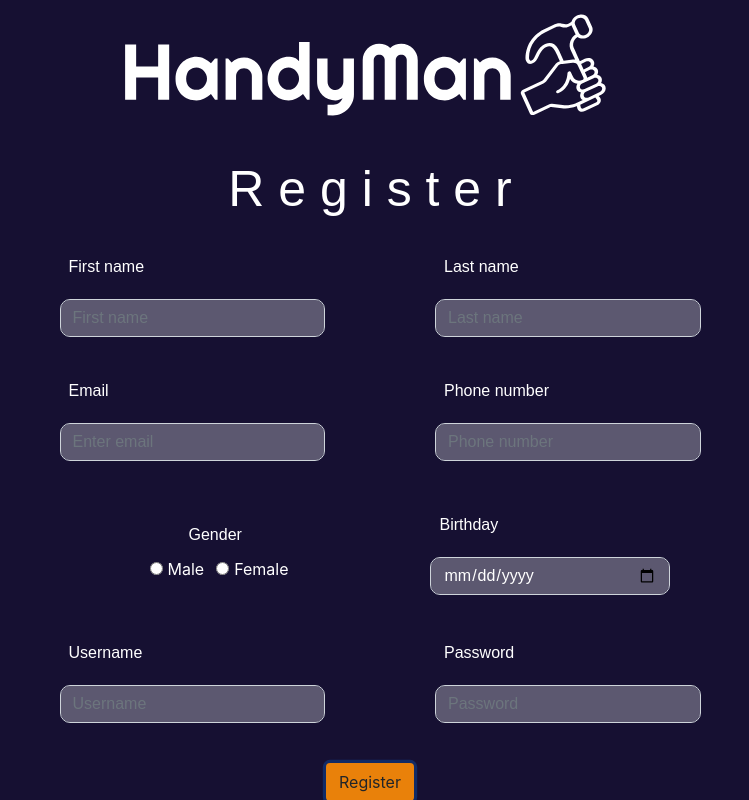
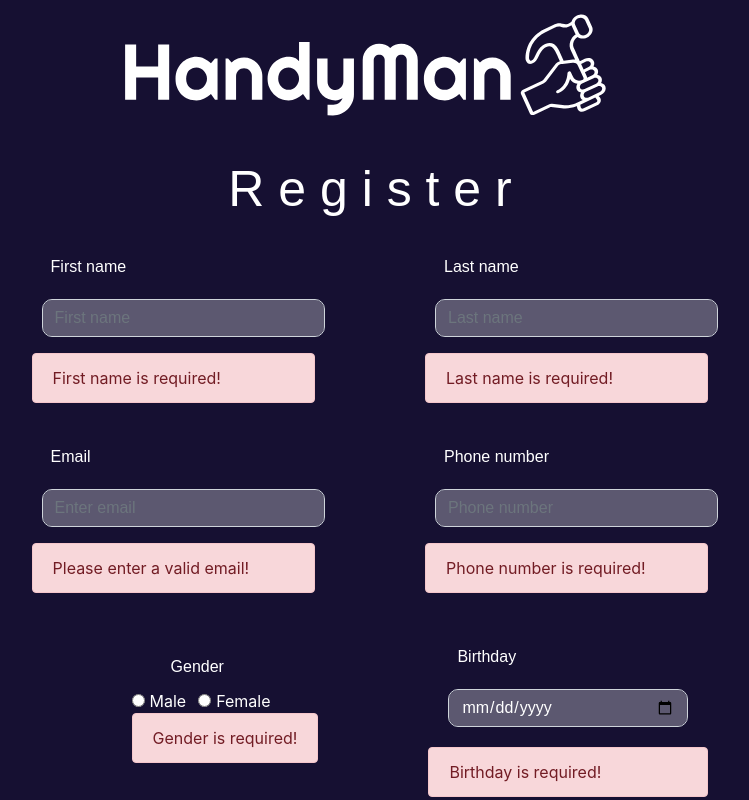
Before and after one commit to NagarroLabs/HandyMan, a React (Create React App) app in the folder frontend/: page / in a window 1280 px wide. Both pictures are taken after a click on the button "Register". Shown: the top 800 px of the page, without its empty margins (270-1019 px from the left). Built offline with nearby package versions, Linux system fonts and the light colour scheme.

Commit message:
Added input validation

```diff
--- a/frontend/src/components/RegisterForm.js
+++ b/frontend/src/components/RegisterForm.js
@@ -1,5 +1,4 @@
 import React, { useState } from "react";
-import TextInput from "./common/TextInput";
 import PropTypes from "prop-types";
 import logo from "../Logo.svg";
 import "./RegisterForm.css";
@@ -7,43 +6,52 @@ import "./RegisterForm.css";
 import "bootstrap/dist/css/bootstrap.min.css";
 import Form from "react-bootstrap/Form";
 import Button from "react-bootstrap/Button";
-import ProgressBar from "react-bootstrap/ProgressBar";
-import Card from "react-bootstrap/Card";
 import Col from "react-bootstrap/Col";
+/* eslint-disable */
 
 function RegisterForm(props) {
-  function validate(email, password) {
-    // true means invalid, so our conditions got reversed
-    return {
-      email: email.length === 0,
-      password: password.length === 0,
-    };
+  const [errors, setErrors] = useState({});
+
+  function formIsValid() {
+    const _errors = {};
+
+    const validEmailRegex = /^(([^<>()[\]\\.,;:\s@\"]+(\.[^<>()[\]\\.,;:\s@\"]+)*)|(\".+\"))@((\[[0-9]{1,3}\.[0-9]{1,3}\.[0-9]{1,3}\.[0-9]{1,3}\])|(([a-zA-Z\-0-9]+\.)+[a-zA-Z]{2,}))$/;
+    const isEmailValid = validEmailRegex.test(props.user.email);
+    isEmailValid === false
+      ? (_errors.emailError = "Please enter a valid email!")
+      : "";
+
+    props.user.firstName.length === 0
+      ? (_errors.firstNameError = "First name is required!")
+      : "";
+
+    props.user.lastName.length === 0
+      ? (_errors.lastNameError = "Last name is required!")
+      : "";
+
+    props.user.username.length === 0
+      ? (_errors.usernameError = "Username is required!")
+      : "";
+
+    props.user.gender.length === 0
+      ? (_errors.genderError = "Gender is required!")
+      : "";
+
+    props.user.phoneNumber.length !== 10
+      ? (_errors.phoneNumberError = "Phone number is required!")
+      : "";
+
+    props.user.birthday.length === 0
+      ? (_errors.birthdayError = "Birthday is required!")
+      : "";
+
+    setErrors(_errors);
   }
 
-  function formIsValid() {
-    return {
-      error_firstName:
-        props.user.firstName.length === 0 ? "First name is required!" : "",
-      error_lastName:
-        props.user.lastName.length === 0 ? "Last name is required!" : "",
-      error_email: props.user.email.length === 0 ? "Email is required!" : "",
-      error_username:
-        props.user.username.length === 0 ? "Username is required!" : "",
-      error_gender: props.user.gender.length === 0 ? "Gender is required!" : "",
-      error_phoneNumber:
-        props.user.phoneNumber.length === 0 ? "Phone number is required!" : "",
-      error_birthday:
-        props.user.birthday.length === 0 ? "Birthday is required!" : "",
-    };
-  }
-
-  let errors = formIsValid();
-  console.log(errors.error_firstName);
-
-  // function handleSubmit(event) {
-
-  //   if (errors.error_firstName === "") return;
-  // }
+  const doSth = (event) => {
+    props.onSubmit(event);
+    formIsValid();
+  };
 
   const isEnabled =
     props.user.firstName.length > 0 &&
@@ -54,15 +62,13 @@ function RegisterForm(props) {
     props.user.birthday.length > 0 &&
     props.user.username.length > 0;
 
-  console.log(props.user.password);
-
   return (
     <>
       <img src={logo} width="500px" alt="HandyMan" />
       <br />
       <h1 className="registerTitle">R e g i s t e r</h1>
       <br />
-      <Form className="registerForm" onSubmit="handleSubmit">
+      <Form className="registerForm">
         <Form.Row>
           <Col className="inputBox">
             <Form.Group>
@@ -75,9 +81,9 @@ function RegisterForm(props) {
                 value={props.user.firstName}
               />
             </Form.Group>
-            {/* {errors.error_firstName && (
-              <div className="alert alert-danger">{errors.error_firstName}</div>
-            )} */}
+            {errors.firstNameError && (
+              <div className="alert alert-danger">{errors.firstNameError}</div>
+            )}
           </Col>
           <Col className="inputBox">
             <Form.Group>
@@ -90,6 +96,9 @@ function RegisterForm(props) {
                 value={props.user.lastName}
               />
             </Form.Group>
+            {errors.lastNameError && (
+              <div className="alert alert-danger">{errors.lastNameError}</div>
+            )}
           </Col>
         </Form.Row>
 
@@ -107,6 +116,9 @@ function RegisterForm(props) {
                 value={props.user.email}
               />
             </Form.Group>
+            {errors.emailError && (
+              <div className="alert alert-danger">{errors.emailError}</div>
+            )}
           </Col>
           <Col className="inputBox">
             <Form.Group>
@@ -119,6 +131,11 @@ function RegisterForm(props) {
                 value={props.user.phoneNumber}
               />
             </Form.Group>
+            {errors.phoneNumberError && (
+              <div className="alert alert-danger">
+                {errors.phoneNumberError}
+              </div>
+            )}
           </Col>
         </Form.Row>
 
@@ -150,6 +167,9 @@ function RegisterForm(props) {
                 value="female"
               />
             </div>
+            {errors.genderError && (
+              <div className="alert alert-danger">{errors.genderError}</div>
+            )}
           </Col>
 
           <Col className="inputBox">
@@ -163,9 +183,10 @@ function RegisterForm(props) {
                 value={props.user.birthday}
               />
             </Form.Group>
+            {errors.birthdayError && (
+              <div className="alert alert-danger">{errors.birthdayError}</div>
+            )}
           </Col>
-
-          {console.log(props.user.birthday)}
         </Form.Row>
 
         <br />
@@ -183,6 +204,9 @@ function RegisterForm(props) {
                 value={props.user.username}
               />
             </Form.Group>
+            {errors.usernameError && (
+              <div className="alert alert-danger">{errors.usernameError}</div>
+            )}
           </Col>
 
           <Col className="inputBox">
@@ -224,7 +248,9 @@ function RegisterForm(props) {
         }
       </Form>
       <br />
-      <Button variant="princ">Register</Button>
+      <Button onClick={doSth} variant="princ">
+        Register
+      </Button>
       <br />
     </>
   );
--- a/frontend/src/components/RegisterPage.js
+++ b/frontend/src/components/RegisterPage.js
@@ -2,7 +2,6 @@ import React, { useState } from "react";
 import RegisterForm from "./RegisterForm";
 
 function RegisterPage() {
-  const [errors, setErrors] = useState({});
   const [user, setUser] = useState({
     id: null,
     firstName: "",
@@ -24,12 +23,7 @@ function RegisterPage() {
 
   function handleSubmit(event) {
     event.preventDefault();
-    // if (!formIsValid()) return;
-    // let re = /^(([^<>()\[\]\\.,;:\s@"]+(\.[^<>()\[\]\\.,;:\s@"]+)*)|(".+"))@((\[[0-9]{1,3}\.[0-9]{1,3}\.[0-9]{1,3}\.[0-9]{1,3}])|(([a-zA-Z\-0-9]+\.)+[a-zA-Z]{2,}))$/;
-    // if (re.test(event.target.name)) {
-    //   console.log("eroare");
-    // } else {
-    // }
+    console.log("registered");
   }
 
   return (
```
Also changed, not shown: frontend/src/components/RegisterForm.css (+0 -27 lines).
